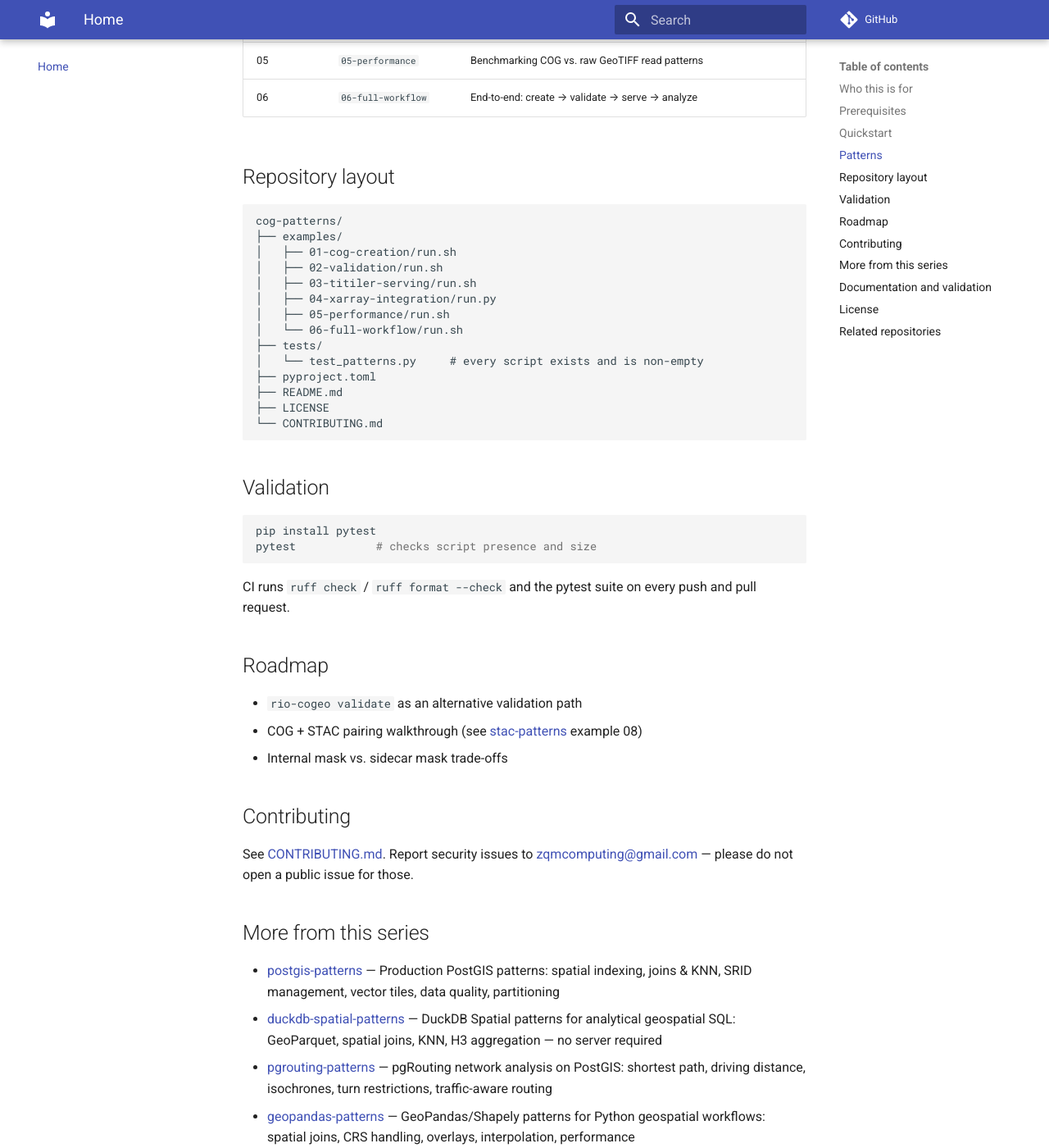
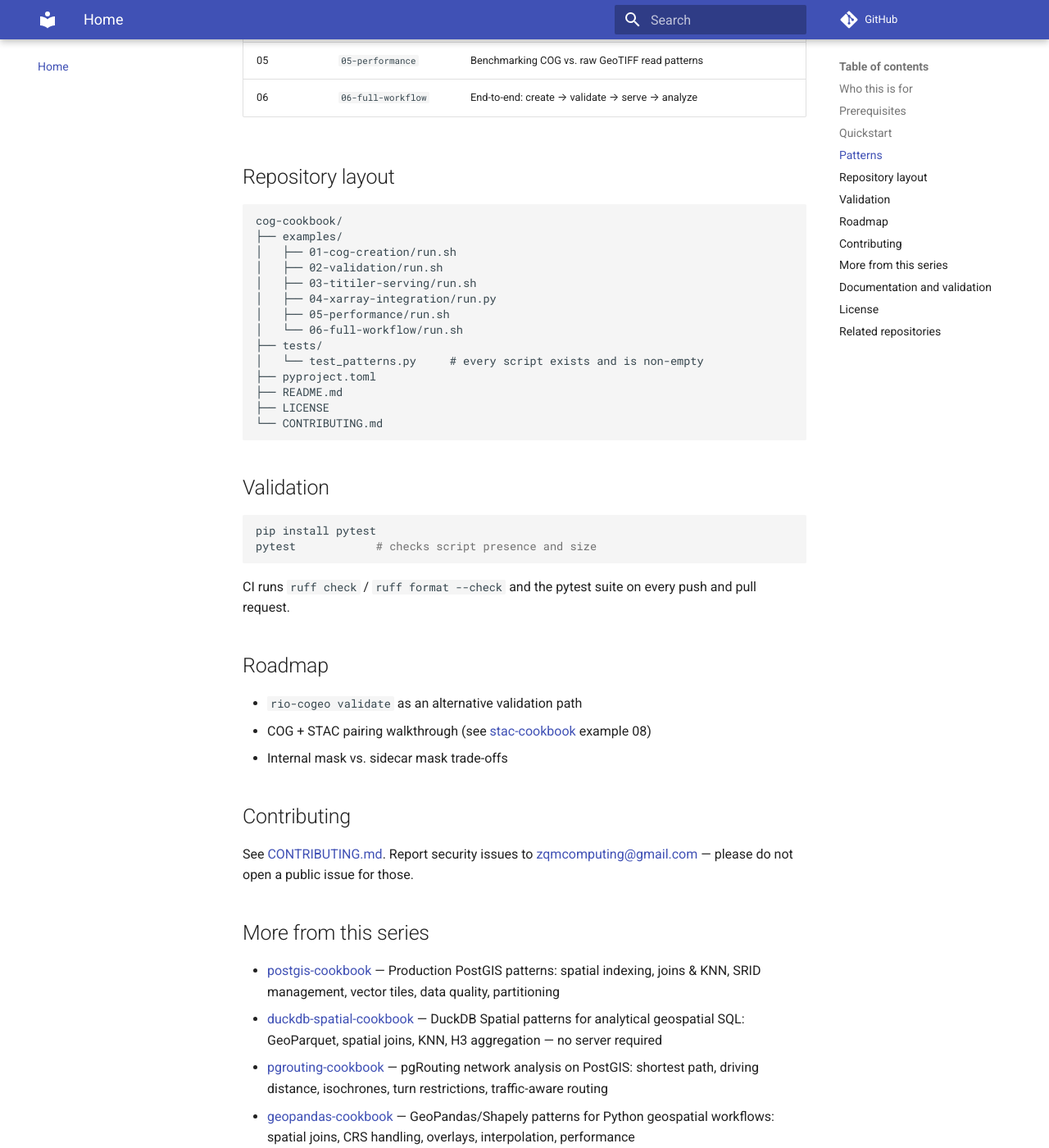
Before and after one commit to ZQM-Computing/cog-cookbook, an MkDocs documentation site: the page built from docs/index.md, in a window 1280 px wide and 1400 px high, scrolled down 1426 px. Shown: the whole window at 82% size. Built offline with MkDocs 1.6.1 and Material for MkDocs 9.7.7, drawn with Linux system fonts in a browser that asks for light colours; comment, search, counter and statistics services are not loaded; some of the changed text lies outside the part shown.

Commit message:
Fix stale *-patterns repo-name refs → *-cookbook

````diff
--- a/docs/index.md
+++ b/docs/index.md
@@ -10,7 +10,7 @@
 <!-- markdownlint-enable MD033 -->
 <!-- ZQM-END -->
 
-[![CI](https://github.com/ZQM-Computing/cog-patterns/actions/workflows/ci.yml/badge.svg)](https://github.com/ZQM-Computing/cog-patterns/actions/workflows/ci.yml)
+[![CI](https://github.com/ZQM-Computing/cog-cookbook/actions/workflows/ci.yml/badge.svg)](https://github.com/ZQM-Computing/cog-cookbook/actions/workflows/ci.yml)
 
 Production-tested Cloud Optimized GeoTIFF patterns for cloud-native raster access, serving, and analysis — create them, validate them, serve them as tiles, and read them lazily.
 
@@ -54,7 +54,7 @@
 ## Repository layout
 
 ```text
-cog-patterns/
+cog-cookbook/
 ├── examples/
 │   ├── 01-cog-creation/run.sh
 │   ├── 02-validation/run.sh
@@ -82,33 +82,33 @@
 ## Roadmap
 
 - `rio-cogeo validate` as an alternative validation path
-- COG + STAC pairing walkthrough (see [stac-patterns](https://github.com/ZQM-Computing/stac-patterns) example 08)
+- COG + STAC pairing walkthrough (see [stac-cookbook](https://github.com/ZQM-Computing/stac-cookbook) example 08)
 - Internal mask vs. sidecar mask trade-offs
 
 ## Contributing
 
-See [CONTRIBUTING.md](https://github.com/ZQM-Computing/cog-patterns/blob/main/CONTRIBUTING.md). Report security issues to <zqmcomputing@gmail.com> — please do not open a public issue for those.
+See [CONTRIBUTING.md](https://github.com/ZQM-Computing/cog-cookbook/blob/main/CONTRIBUTING.md). Report security issues to <zqmcomputing@gmail.com> — please do not open a public issue for those.
 
 ## More from this series
 
-- [postgis-patterns](https://github.com/ZQM-Computing/postgis-patterns) — Production PostGIS patterns: spatial indexing, joins & KNN, SRID management, vector tiles, data quality, partitioning
-- [duckdb-spatial-patterns](https://github.com/ZQM-Computing/duckdb-spatial-patterns) — DuckDB Spatial patterns for analytical geospatial SQL: GeoParquet, spatial joins, KNN, H3 aggregation — no server required
-- [pgrouting-patterns](https://github.com/ZQM-Computing/pgrouting-patterns) — pgRouting network analysis on PostGIS: shortest path, driving distance, isochrones, turn restrictions, traffic-aware routing
-- [geopandas-patterns](https://github.com/ZQM-Computing/geopandas-patterns) — GeoPandas/Shapely patterns for Python geospatial workflows: spatial joins, CRS handling, overlays, interpolation, performance
-- [gdal-patterns](https://github.com/ZQM-Computing/gdal-patterns) — GDAL/OGR command-line patterns: conversion, reprojection, clipping, mosaicking — production-tested, runnable examples
-- [stac-patterns](https://github.com/ZQM-Computing/stac-patterns) — STAC patterns for geospatial data discovery: catalogs, item validation, search API, bulk operations, cloud deployment
-- [maplibre-patterns](https://github.com/ZQM-Computing/maplibre-patterns) — MapLibre GL JS patterns for frontend vector tile rendering: custom layers, 3D terrain, performance tuning, interactive maps
-- [geoparquet-patterns](https://github.com/ZQM-Computing/geoparquet-patterns) — GeoParquet patterns for columnar geospatial analytics: partitioning, predicate pushdown, DuckDB/Spark integration
-- [h3-patterns](https://github.com/ZQM-Computing/h3-patterns) — H3 hexagonal grid patterns: indexing, aggregation, visualization, grid comparisons, performance benchmarks
+- [postgis-cookbook](https://github.com/ZQM-Computing/postgis-cookbook) — Production PostGIS patterns: spatial indexing, joins & KNN, SRID management, vector tiles, data quality, partitioning
+- [duckdb-spatial-cookbook](https://github.com/ZQM-Computing/duckdb-spatial-cookbook) — DuckDB Spatial patterns for analytical geospatial SQL: GeoParquet, spatial joins, KNN, H3 aggregation — no server required
+- [pgrouting-cookbook](https://github.com/ZQM-Computing/pgrouting-cookbook) — pgRouting network analysis on PostGIS: shortest path, driving distance, isochrones, turn restrictions, traffic-aware routing
+- [geopandas-cookbook](https://github.com/ZQM-Computing/geopandas-cookbook) — GeoPandas/Shapely patterns for Python geospatial workflows: spatial joins, CRS handling, overlays, interpolation, performance
+- [gdal-cookbook](https://github.com/ZQM-Computing/gdal-cookbook) — GDAL/OGR command-line patterns: conversion, reprojection, clipping, mosaicking — production-tested, runnable examples
+- [stac-cookbook](https://github.com/ZQM-Computing/stac-cookbook) — STAC patterns for geospatial data discovery: catalogs, item validation, search API, bulk operations, cloud deployment
+- [maplibre-cookbook](https://github.com/ZQM-Computing/maplibre-cookbook) — MapLibre GL JS patterns for frontend vector tile rendering: custom layers, 3D terrain, performance tuning, interactive maps
+- [geoparquet-cookbook](https://github.com/ZQM-Computing/geoparquet-cookbook) — GeoParquet patterns for columnar geospatial analytics: partitioning, predicate pushdown, DuckDB/Spark integration
+- [h3-cookbook](https://github.com/ZQM-Computing/h3-cookbook) — H3 hexagonal grid patterns: indexing, aggregation, visualization, grid comparisons, performance benchmarks
 - [qgis-resources](https://github.com/ZQM-Computing/qgis-resources) — QGIS expressions, PyQGIS snippets, Processing scripts, styles, and QField field-collection guides
 - [geospatial-api-reference](https://github.com/ZQM-Computing/geospatial-api-reference) — OGC API – Features reference implementation with FastAPI and PostGIS backends
-- [ollama-fleet-patterns](https://github.com/ZQM-Computing/ollama-fleet-patterns) — Ollama fleet operations: model management, health checks, load-spreading, VRAM budgeting, dependency-light RAG
+- [ollama-fleet-cookbook](https://github.com/ZQM-Computing/ollama-fleet-cookbook) — Ollama fleet operations: model management, health checks, load-spreading, VRAM budgeting, dependency-light RAG
 - [proxmox-ceph-operations](https://github.com/ZQM-Computing/proxmox-ceph-operations) — Proxmox VE + Ceph operations runbooks: health checks, backup discipline, OSD replacement, upgrade checklists
-- [geospatial-patterns](https://github.com/ZQM-Computing/geospatial-patterns) — Umbrella index for all ZQM geospatial pattern repos
+- [geospatial-cookbooks](https://github.com/ZQM-Computing/geospatial-cookbooks) — Umbrella index for all ZQM geospatial pattern repos
 
 ## Documentation and validation
 
-For setup instructions, reproducible examples, data provenance, CRS/SRID assumptions, security guidance, and dependency labels, follow the [ZQM geospatial repository documentation standard](https://github.com/ZQM-Computing/geospatial-patterns/blob/main/docs/repository-documentation-standard.md).
+For setup instructions, reproducible examples, data provenance, CRS/SRID assumptions, security guidance, and dependency labels, follow the [ZQM geospatial repository documentation standard](https://github.com/ZQM-Computing/geospatial-cookbooks/blob/main/docs/repository-documentation-standard.md).
 
 The configured CI workflow is the source of truth for automated checks. A passing workflow establishes only that its checks passed for that commit; it does not certify production deployment or prove that every dependency and operating environment was covered.
 
@@ -118,13 +118,13 @@
 
 ## Related repositories
 
-- [ZQM Geospatial Patterns](https://github.com/ZQM-Computing/geospatial-patterns) — umbrella index of all geospatial pattern repos
-- [postgis-patterns](https://github.com/ZQM-Computing/postgis-patterns) — production PostGIS patterns & best practices
-- [duckdb-spatial-patterns](https://github.com/ZQM-Computing/duckdb-spatial-patterns) — DuckDB Spatial patterns for analytical geospatial SQL
+- [ZQM Geospatial Patterns](https://github.com/ZQM-Computing/geospatial-cookbooks) — umbrella index of all geospatial pattern repos
+- [postgis-cookbook](https://github.com/ZQM-Computing/postgis-cookbook) — production PostGIS patterns & best practices
+- [duckdb-spatial-cookbook](https://github.com/ZQM-Computing/duckdb-spatial-cookbook) — DuckDB Spatial patterns for analytical geospatial SQL
 - [geospatial-api-reference](https://github.com/ZQM-Computing/geospatial-api-reference) — OGC API - Features with FastAPI + PostGIS
 - [qgis-resources](https://github.com/ZQM-Computing/qgis-resources) — QGIS expressions, PyQGIS, styles, and QField guides
 - [proxmox-ceph-operations](https://github.com/ZQM-Computing/proxmox-ceph-operations) — Proxmox VE + Ceph operations runbooks
-- [ollama-fleet-patterns](https://github.com/ZQM-Computing/ollama-fleet-patterns) — Ollama fleet operations & a minimal RAG reference
+- [ollama-fleet-cookbook](https://github.com/ZQM-Computing/ollama-fleet-cookbook) — Ollama fleet operations & a minimal RAG reference
 
 *Part of [ZQM Computing](https://github.com/ZQM-Computing) — geospatial engineering, scientific computing, and infrastructure patterns; the geospatial arm of [ZQM Labs](https://zqmlabs.com), makers of Z's Quests & Mischief location games.*
 
--- a/mkdocs.yml
+++ b/mkdocs.yml
@@ -2,7 +2,7 @@
 site_url: https://cog.zqmlabs.com/
 site_description: Cloud Optimized GeoTIFF patterns — creation, validation, serving, and analysis.
 site_author: ZQM Computing
-repo_url: https://github.com/ZQM-Computing/cog-patterns
+repo_url: https://github.com/ZQM-Computing/cog-cookbook
 
 theme:
   name: material
--- a/pyproject.toml
+++ b/pyproject.toml
@@ -1,5 +1,5 @@
 [project]
-name = "cog-patterns"
+name = "cog-cookbook"
 version = "0.1.0"
 description = "Cloud Optimized GeoTIFF (COG) patterns for cloud-native raster access"
 readme = "README.md"
@@ -9,7 +9,7 @@
 keywords = ["cog", "geotiff", "raster", "cloud", "geospatial", "titiler", "xarray"]
 
 [project.urls]
-Homepage = "https://github.com/ZQM-Computing/cog-patterns"
+Homepage = "https://github.com/ZQM-Computing/cog-cookbook"
 
 [tool.ruff]
 line-length = 120
````
Also changed, not shown: 1 other file.
